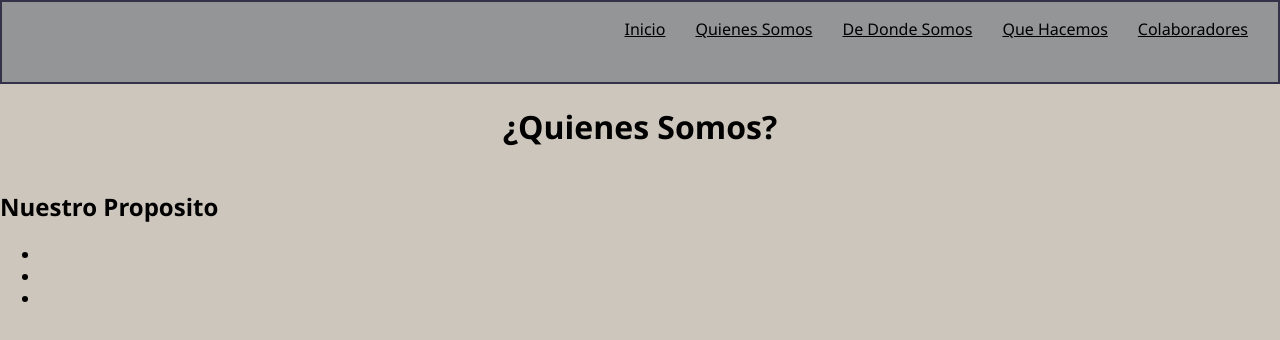
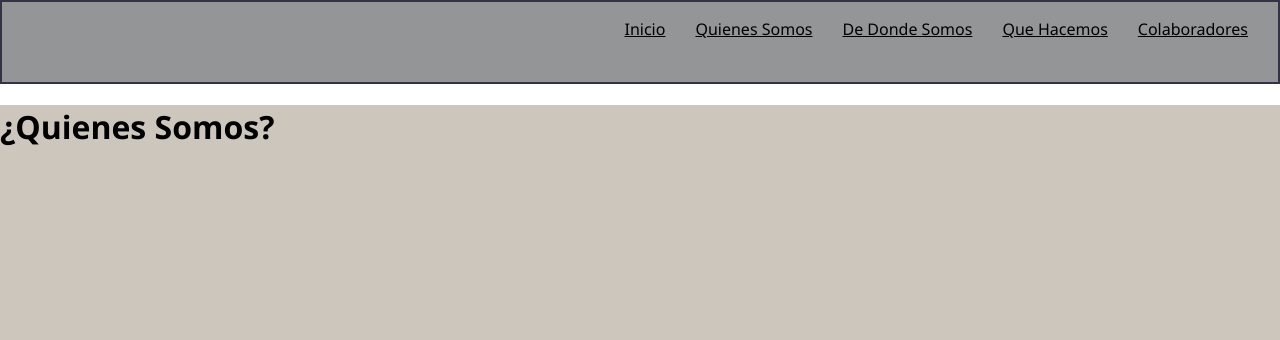
Before and after one commit to SpartanoIOI/paginas, a plain HTML site: page Paginas /Quienes-Somos.html in a window 1280 px wide. Shown: the top 340 px of the page. Drawn offline with Linux system fonts and the light colour scheme.

Commit message:
se han borrado fotos, se borro por accidente la pagina quienes somos y se ha vuelto a crear

```diff
--- a/Paginas /Quienes-Somos.html
+++ b/Paginas /Quienes-Somos.html
@@ -1,14 +1,14 @@
 <!DOCTYPE html>
 <html lang="es">
 <head>
-    <meta charset="UTF-8" />
-    <meta name="viewport" content="width=device-width, initial-scale=1.0" />
-    <title>Quienes Somos</title>
-    <link rel="stylesheet" href="style.css" />
+    <meta charset="UTF-8">
+    <meta name="viewport" content="width=device-width, initial-scale=1.0">
+    <title>¿Quienes Somos?</title>
+    <link rel="stylesheet" href="style.css">
 </head>
 <body>
+    <div class="menu">
         <header>
-      <div class="menu">
             <nav>
                 <ul>
                   <li><a href="Inicio.html">Inicio</a></li>
@@ -18,21 +18,11 @@
                   <li><a href="Colaboradores">Colaboradores</a></li>
                 </ul>
               </nav>
+        </header>
       </div>
-    </header>
       <div class="main-2">
-      <div class="Quienes">
         <h1>¿Quienes Somos?</h1>
-      </div>
-      <div class="Explicacion">
-        <h2>Nuestro Proposito</h2>
-          <nav>
-            <ul>
-              <li></li>
-              <li></li>
-              <li></li>
-            </ul>
-          </nav>
+
       </div>
 </body>
 </html>
--- a/Paginas /style.css
+++ b/Paginas /style.css
@@ -1,18 +1,16 @@
-body{
-    font-family: 'Segoe UI', Tahoma, Geneva, Verdana, sans-serif;
+body {
+  font-family: "Segoe UI", Tahoma, Geneva, Verdana, sans-serif;
   padding: 0;
   margin: 0;
 }
 
-header{
+header {
   border: 2px solid #343148;
   background-color: #939597;
   height: 80px;
 }
 
-
-
-.main{
+.main {
   display: flex;
   flex-direction: column;
   align-items: center;
@@ -20,20 +18,12 @@ header{
   height: 1000px;
 }
 
-.main-2{
-    background-color:#cdc6bd;
+.main-2 {
+  background-color: #cdc6bd;
   height: 1500px;
 }
 
-.Quienes{
-    display: flex;
-    justify-content: center;
-}
-
-
-
-
-.menu ul{
+.menu ul {
   display: flex;
   justify-content: end;
   padding-right: 30px;
@@ -41,16 +31,16 @@ header{
   gap: 30px;
 }
 
-.menu ul li{
+.menu ul li {
   list-style: none;
 }
 
-.menu ul li a{
+.menu ul li a {
   color: black;
 }
 
-.menu ul li:hover{
+.menu ul li:hover {
   background-color: lightgrey;
   height: 60px;
-    transition-duration: 0,3s;
+  transition-duration: 0, 3s;
 }
```
Also changed, not shown: Paginas /Inicio.html (+6 -2 lines), Paginas /imagenes/Security Enterprises. Co.png (deleted), Paginas /imagenes/cctv-home-camera-security-operating-at-house-photo.jpg (added), Paginas /imagenes/instalar-seguridad-en-casas-imporsystem-buga.jpg (deleted), Paginas /imagenes/istockphoto-1350595566-612x612.jpg (deleted), Paginas /imagenes/istockphoto-1405489463-612x612.jpg (deleted), Paginas /imagenes/istockphoto-889458208-612x612.jpg (added). Lines whose indentation alone changed are shown as unchanged.
